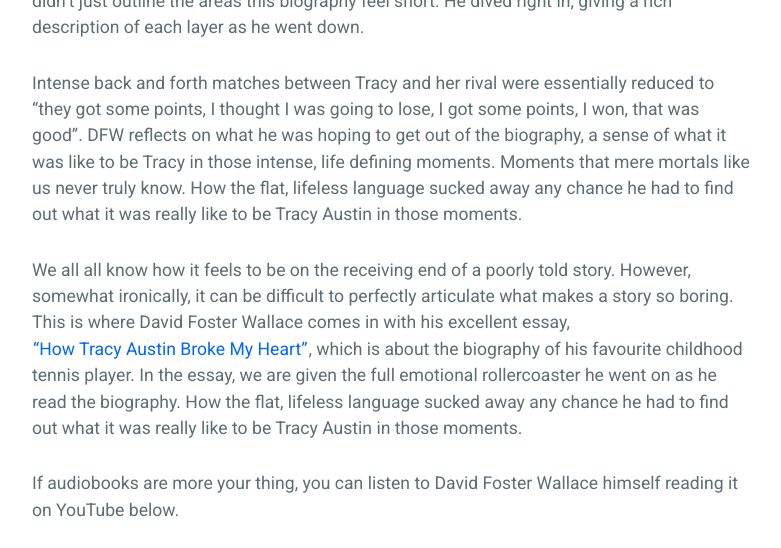
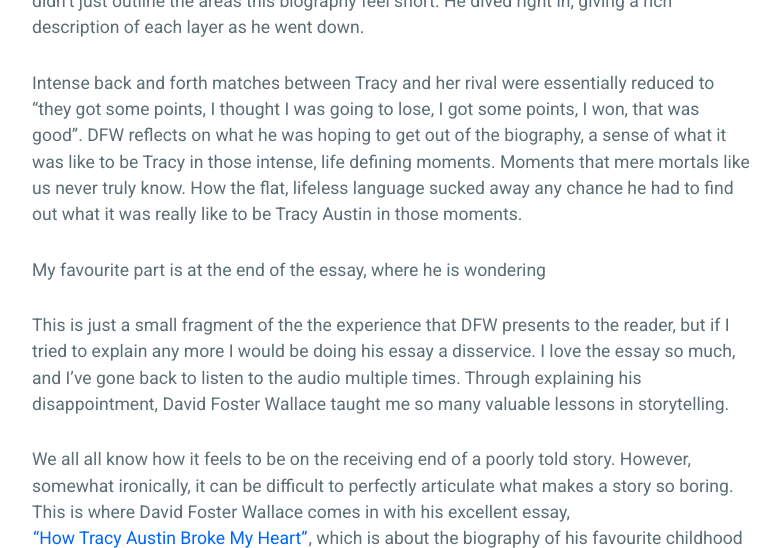
Before and after one commit to andyhansen/blog, a Jekyll site: the page built from _posts/2018-08-03-david-foster-wallce-tracy-austin.md, in a window 1280 px wide and 900 px high, scrolled down 522 px, cut to the strip 0-548 px from the top of the window. Shown: the whole strip, without its empty margins (248-1029 px from the left). Built offline with Jekyll 4.4.1, drawn with Linux system fonts in a browser that asks for light colours; comment, search, counter and statistics services are not loaded.

Commit message:
Starting a closing statement and making a middle section

```diff
--- a/_posts/2018-08-03-david-foster-wallce-tracy-austin.md
+++ b/_posts/2018-08-03-david-foster-wallce-tracy-austin.md
@@ -18,6 +18,11 @@
 Moments that mere mortals like us never truly know.
 How the flat, lifeless language sucked away any chance he had to find out what it was really like to be Tracy Austin in those moments.
 
+My favourite part is at the end of the essay, where he is wondering
+
+This is just a small fragment of the the experience that DFW presents to the reader, but if I tried to explain any more I would be doing his essay a disservice.
+I love the essay so much, and I've gone back to listen to the audio multiple times.
+Through explaining his disappointment, David Foster Wallace taught me so many valuable lessons in storytelling.
 
 
 We all all know how it feels to be on the receiving end of a poorly told story.
```
